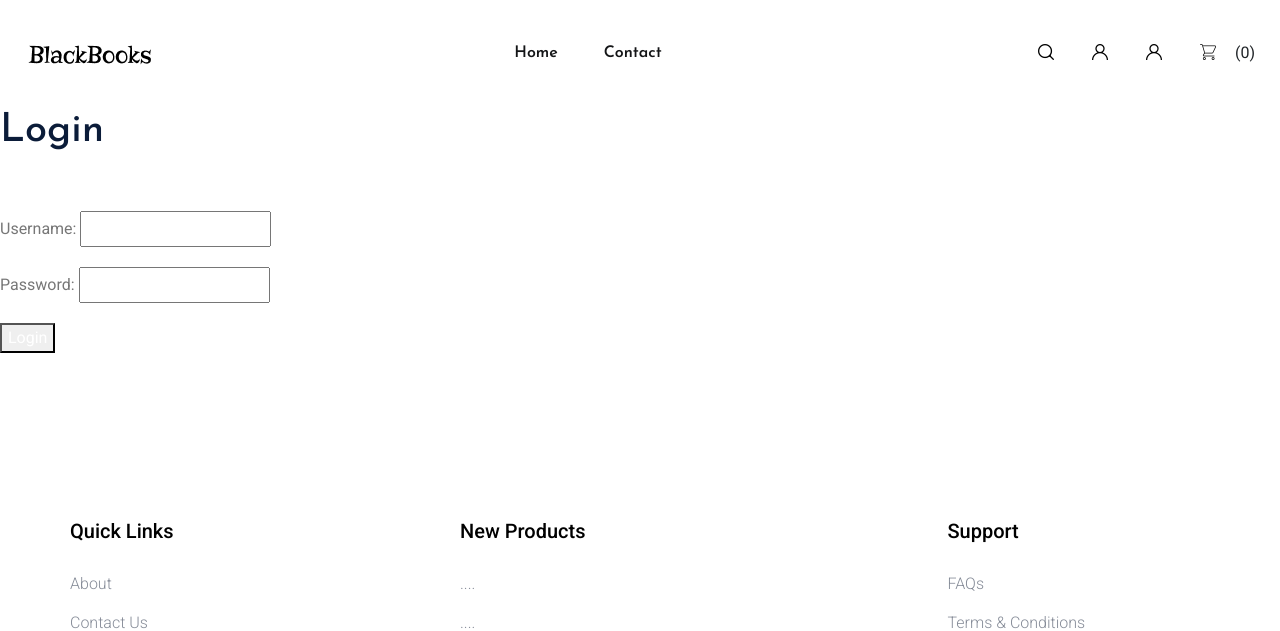
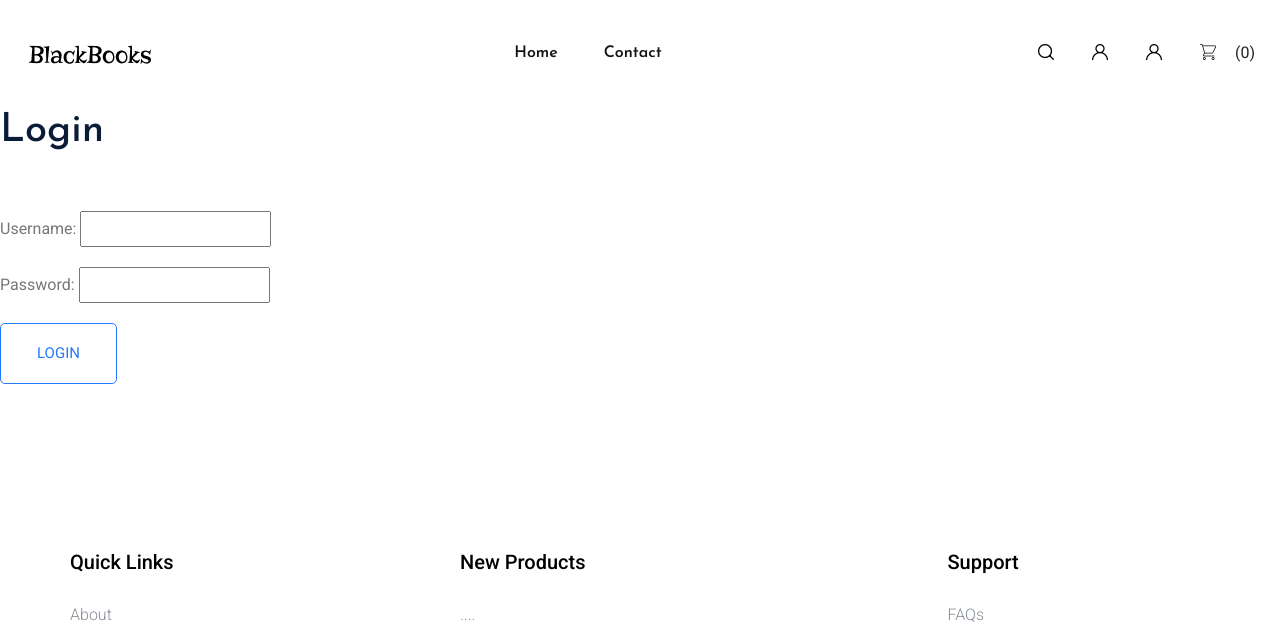
Before and after one commit to kalevkena/ecommerce, a Django app: page /accounts/login/ in a window 1280 px wide. Shown: the top 631 px of the page. Run offline with Django 3.2, Linux system fonts and the light colour scheme; some libraries are stand-ins or nearby versions.

Commit message:
Update login.html
a little tweak on the submit button

```diff
--- a/accounts/templates/registration/login.html
+++ b/accounts/templates/registration/login.html
@@ -9,7 +9,7 @@
     <form method="post">
         {% csrf_token %}
         {{ form.as_p }}
-        <button type="submit">Login</button>
+        <button type="submit" value="submit" class="btn_3">Login</button>
       </form>
 </div>
 
```
